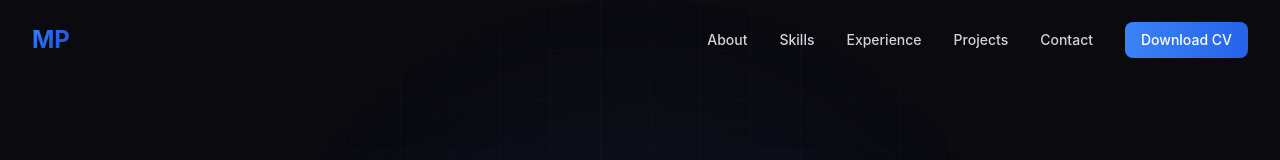
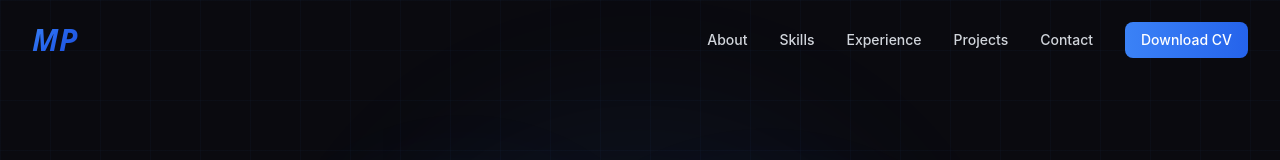
Before and after one commit to markop037/marko-peric-portfolio, a Next.js app: page / in a window 1280 px wide. Shown: the top 160 px of the page. Built offline with nearby package versions, Linux system fonts and the light colour scheme.

Commit message:
change MP logo design

```diff
--- a/src/app/globals.css
+++ b/src/app/globals.css
@@ -2,7 +2,7 @@
 @tailwind components;
 @tailwind utilities;
 
-@import url('https://fonts.googleapis.com/css2?family=Inter:wght@300;400;500;600;700;800&family=JetBrains+Mono:wght@400;500;600&display=swap');
+@import url('https://fonts.googleapis.com/css2?family=Exo+2:ital,wght@1;800&family=Inter:wght@300;400;500;600;700;800&family=JetBrains+Mono:wght@400;500;600&display=swap');
 
 :root {
   --foreground-rgb: 255, 255, 255;
@@ -61,6 +61,18 @@ body {
   -webkit-background-clip: text;
   -webkit-text-fill-color: transparent;
   background-clip: text;
+}
+
+/* Logo: Exo 2 ExtraBold Italic with gradient */
+.logo-text {
+  font-family: 'Exo 2', system-ui, sans-serif;
+  font-weight: 800;
+  font-style: italic;
+  background: linear-gradient(135deg, #3b82f6 0%, #2563eb 50%, #1d4ed8 100%);
+  -webkit-background-clip: text;
+  -webkit-text-fill-color: transparent;
+  background-clip: text;
+  letter-spacing: 0.02em;
 }
 
 /* Glow effects */
--- a/src/components/Footer.tsx
+++ b/src/components/Footer.tsx
@@ -51,7 +51,7 @@ export default function Footer() {
             viewport={{ once: true }}
             className="text-center md:text-left"
           >
-            <a href="#" className="text-2xl font-bold gradient-text">
+            <a href="#" className="text-3xl logo-text tracking-tight">
               MP
             </a>
             <p className="text-gray-500 text-sm mt-1">Software Developer</p>
--- a/src/components/Header.tsx
+++ b/src/components/Header.tsx
@@ -44,7 +44,7 @@ export default function Header() {
           {/* Logo */}
           <motion.a
             href="#"
-            className="text-xl sm:text-2xl font-bold gradient-text"
+            className="text-2xl sm:text-3xl logo-text tracking-tight"
             whileHover={{ scale: 1.05 }}
             whileTap={{ scale: 0.95 }}
           >
```
